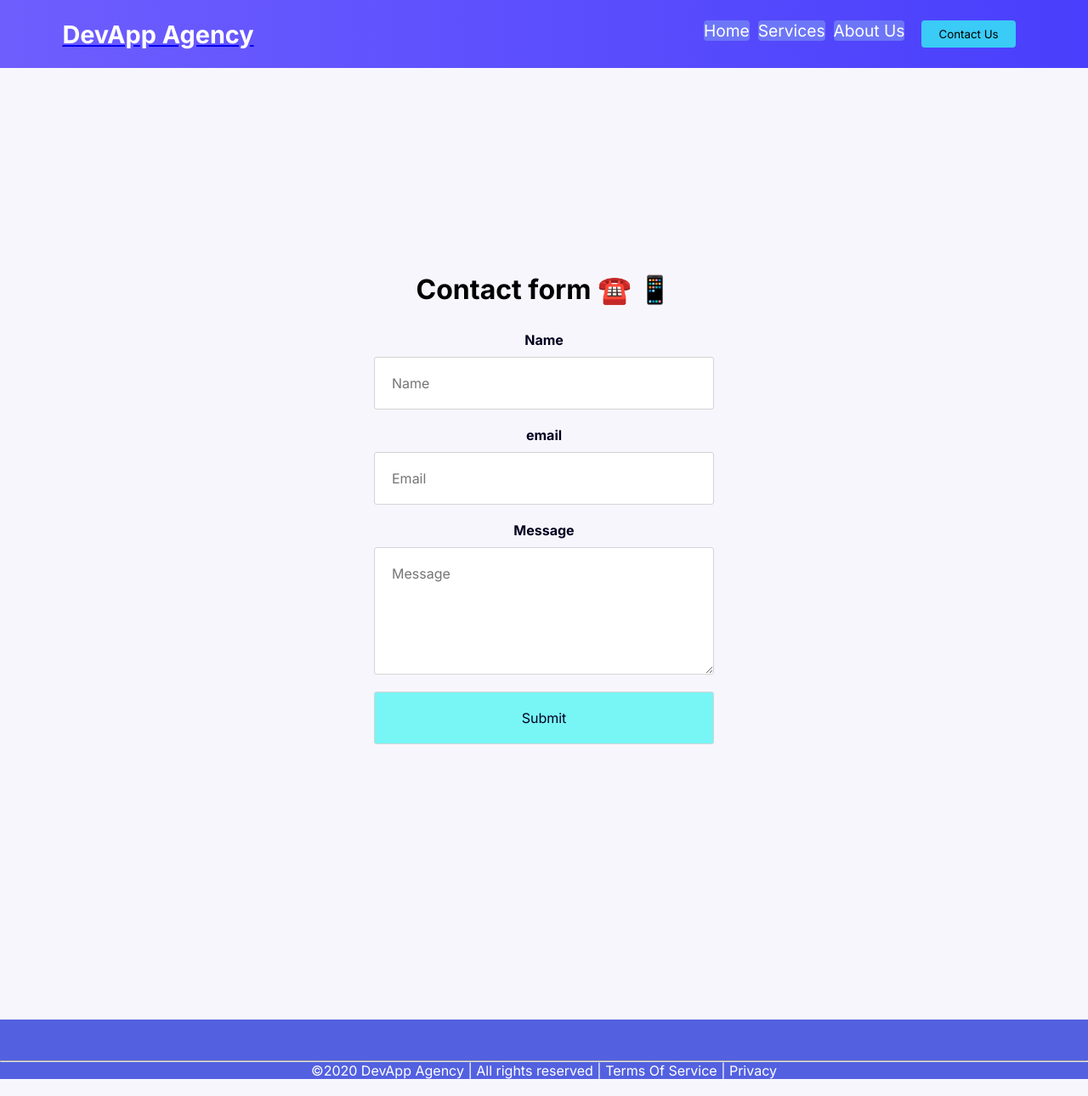
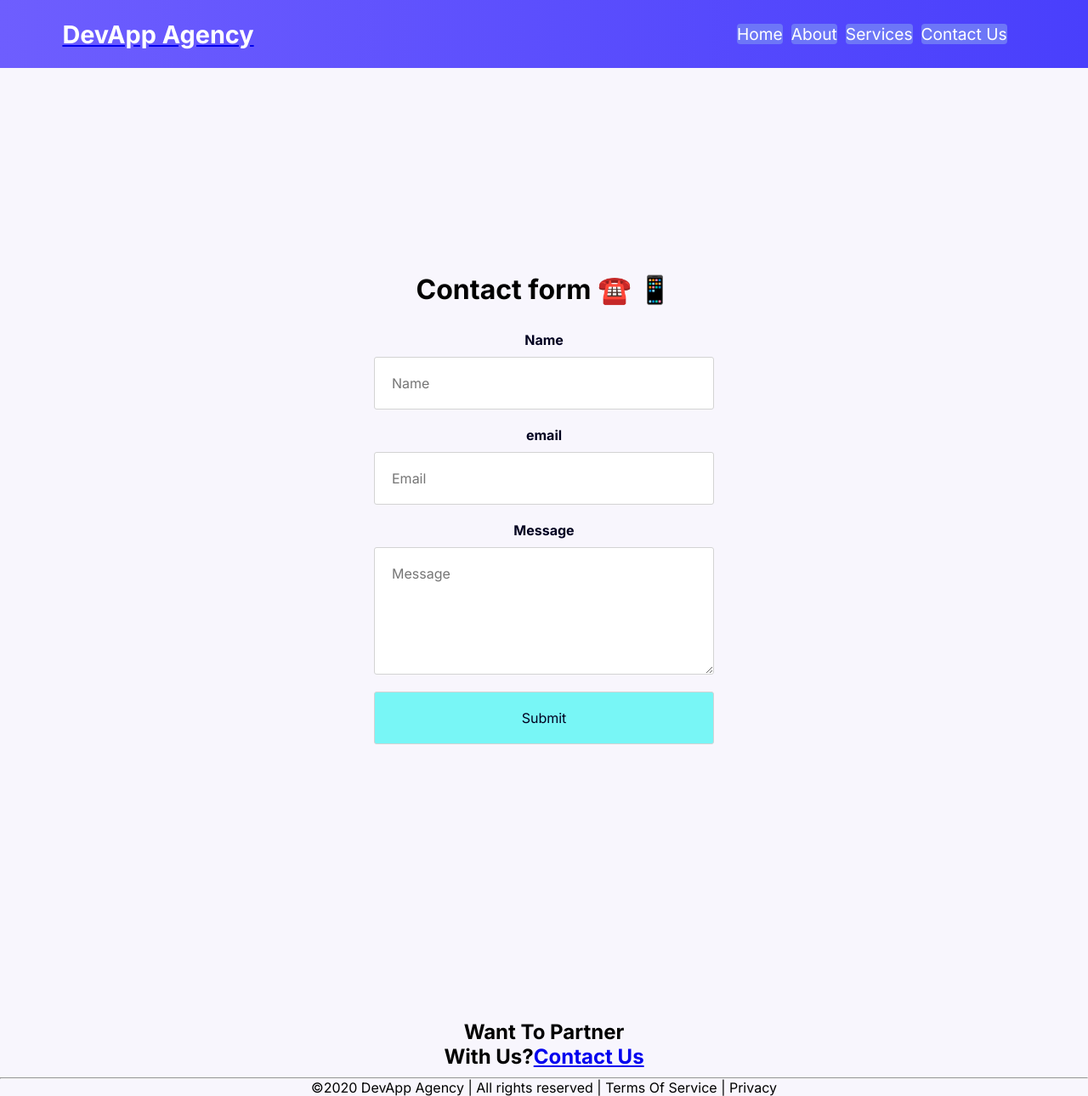
Before and after one commit to Benji-Burke/devapp_firebase, a React (Create React App) app: page /#/contact in a window 1280 px wide. Shown: the whole page at 85% size. Built offline with nearby package versions, Linux system fonts and the light colour scheme.

Commit message:
added a lot of changes

```diff
--- a/public/index.html
+++ b/public/index.html
@@ -11,6 +11,8 @@
   <link rel="stylesheet" href="https://use.fontawesome.com/releases/v5.15.1/css/all.css"
     integrity="sha384-vp86vTRFVJgpjF9jiIGPEEqYqlDwgyBgEF109VFjmqGmIY/Y4HV4d3Gp2irVfcrp" crossorigin="anonymous">
   <link href="https://fonts.googleapis.com/css2?family=Montserrat&display=swap" rel="stylesheet">
+
+
   <!--
     <!--
       manifest.json provides metadata used when your web app is installed on a
--- a/src/App.css
+++ b/src/App.css
@@ -1,3 +1,6 @@
+*{
+  box-sizing: border-box;
+}
 .App {
   text-align: center;
 }
@@ -28,6 +31,51 @@
   color: #61dafb;
 }
 
+.first{
+  display: flex;
+  justify-content: center;
+  align-items: center;
+  min-height: 100vh;
+}
+
+
+.flex-grid {
+  display: flex;
+  min-height: 100vh;
+  justify-content: center;
+  align-items: center;
+
+}
+.col {
+  flex: 1;
+}
+
+.footer{
+  padding-bottom: 10px;
+}
+
+@media (max-width: 400px) {
+  .flex-grid {
+    display: block;
+  }
+}
+
+.flex-grid-thirds {
+  display: flex;
+  justify-content: space-between;
+}
+.flex-grid-thirds .col {
+  width: 32%;
+}
+
+
+
+#fixed-button{
+  position: fixed;
+  bottom: 0px;
+  right: 0px;
+}
+
 @keyframes App-logo-spin {
   from {
     transform: rotate(0deg);
--- a/src/App.js
+++ b/src/App.js
@@ -15,6 +15,9 @@ function App() {
 
         <Switch>
         <Route path="/" exact component={HomeScreen}/>
+
+        <Route path="/about" component={HomeScreen}/>
+        <Route path="/services" component={HomeScreen}/>
         <Route path="/contact" component={FirebaseContact}/>
         </Switch>
 
--- a/src/components/Footer.js
+++ b/src/components/Footer.js
@@ -1,9 +1,38 @@
-import React from 'react';
-import "../Footer.css";
+import React from 'react'
+
+
 
 function Footer() {
     return (
-        <div className="main-footer">
+        <footer id="footer ">
+           <div className="container ">
+                <div className="row ">
+                    {/* <div className="col-6 col-sm-7">
+                        <nav>
+                            <ul id="menu-footer-menu ">
+                                <li id="menu-item"> <a className="logo" href="#">DevApp Agency</a></li>
+                                <li id="menu-item">Services</li>
+                                <li id="menu-item">About</li>
+                                <li id="menu-item">Contact</li>
+
+                            </ul>
+                        </nav>
+                    </div> */}
+                    <div className="footer">
+                        <h2 className= "h3 ">
+                            Want To Partner
+                            <br/>
+                            With Us?
+
+                            <a href="/contact" className="button">Contact Us</a>
+                        </h2>
+
+                    </div>
+                </div>
+                <div>
+
+                </div>
+                <div className="second-footer">
                     <div className="container">
                         <div className="row">
 
@@ -18,6 +47,11 @@ function Footer() {
                         </div>
                     </div>
                 </div>
+                </div>
+                </footer>
+
+
+
     )
 }
 
--- a/src/components/HomeScreen.js
+++ b/src/components/HomeScreen.js
@@ -1,5 +1,8 @@
 import React from 'react'
-import logo from '../logo.svg';
+import logo from '../DevAppAgencyLogo2.png';
+import { Col, Container, Row } from 'react-bootstrap';
+import { Link } from 'react-router-dom';
+
 
 
 function HomeScreen() {
@@ -7,19 +10,39 @@ function HomeScreen() {
         <div>
             <header className="App-header" id="home">
 
-                <img src={logo} className="App-logo" alt="logo" />
+                <img src={logo} className="app-logo" alt="logo" />
                 <p>
-                    Edit <code>src/App.js</code> and save to reload.
-</p>
-                <a
-                    className="App-link"
-                    href="https://reactjs.org"
-                    target="_blank"
-                    rel="noopener noreferrer"
-                >
-                    Learn React
-</a>
+                    Let us help you grow your business.
+                </p>
             </header>
+            <section className="container section-text first" id="about">
+
+                <div className="row">
+                    <div className="col-12">
+                        <h2 className="header-text">
+                            WE ARE DEVAPP AGENCY
+            </h2>
+                        <p>
+                            We design and develop digital products that help clients grow, and transform their endeavors.
+                            We listen and understand why before we tackle a project. We work together to achieve your goals,
+                            and use our expertiese to find your dream into reality.
+            </p>
+
+                    </div>
+
+                </div>
+            </section>
+
+
+            <div className="flex-grid column"  id="services">
+                <div className="col">1</div>
+                <div className="col">2</div>
+                <div className="col">3</div>
+            </div>
+
+
+
+
         </div>
     )
 }
--- a/src/components/Navbar/MenuItems.js
+++ b/src/components/Navbar/MenuItems.js
@@ -2,6 +2,11 @@ export const MenuItems = [
     {
         title: 'Home',
         url: '#home',
+        cName: 'nav-links'
+    },
+    {
+        title: 'About',
+        url: '#about',
         cName: 'nav-links'
     },
     {
@@ -10,10 +15,15 @@ export const MenuItems = [
         cName: 'nav-links'
     },
     {
-        title: 'About Us',
-        url: '#about-us',
+        title: 'Contact Us',
+        url: '/contact',
         cName: 'nav-links'
     },
+    // {
+    //     title: 'Contact Us',
+    //     url: '/contact',
+    //     cName: 'nav-links'
+    // },
 
     {
         title: 'Contact Us',
--- a/src/components/Navbar/Navbar.css
+++ b/src/components/Navbar/Navbar.css
@@ -9,6 +9,7 @@
     position: fixed;
     top: 0;
     width: 100%;
+    z-index: 201;
 
 
 }
@@ -86,7 +87,7 @@
         left: 0;
         opacity: 1;
         transition: all 0.5s ease;
-        z-index: 1;
+        z-index: 200;
 
     }
 
--- a/src/components/Navbar/NavbarComponent.js
+++ b/src/components/Navbar/NavbarComponent.js
@@ -2,7 +2,7 @@ import React from 'react'
 import { MenuItems } from './MenuItems';
 import { Button } from '../Button';
 import './Navbar.css'
-import {  HashLink as Link } from 'react-router-hash-link';
+import { HashLink as Link } from 'react-router-hash-link';
 
 
 class NavbarComponent extends React.Component {
@@ -16,7 +16,7 @@ class NavbarComponent extends React.Component {
 
             <nav className="NavbarItems"  >
                 <Link to="/">
-                <h1 className="navbar-logo">DevApp Agency</h1>
+                    <h1 className="navbar-logo">DevApp Agency</h1>
 
                 </Link>
                 <div className="menu-icon" onClick={this.handleClick}>
@@ -31,15 +31,17 @@ class NavbarComponent extends React.Component {
                                 <Link className={item.cName} smooth to={item.url}>
                                     {item.title}
                                 </Link>
+
                             </li>
                         )
+
                     })}
 
 
-                    <Link to="/contact"><Button>
+                    {/* <Link to="/contact"><Button>
                     Contact Us
                         </Button>
-                    </Link>
+                    </Link> */}
                 </ul>
 
             </nav>
```
Also changed, not shown: src/DevAppAgencyLogo2.png (added), 1 other file (tests, documents, lock files or other folders). Lines whose indentation alone changed are shown as unchanged.
